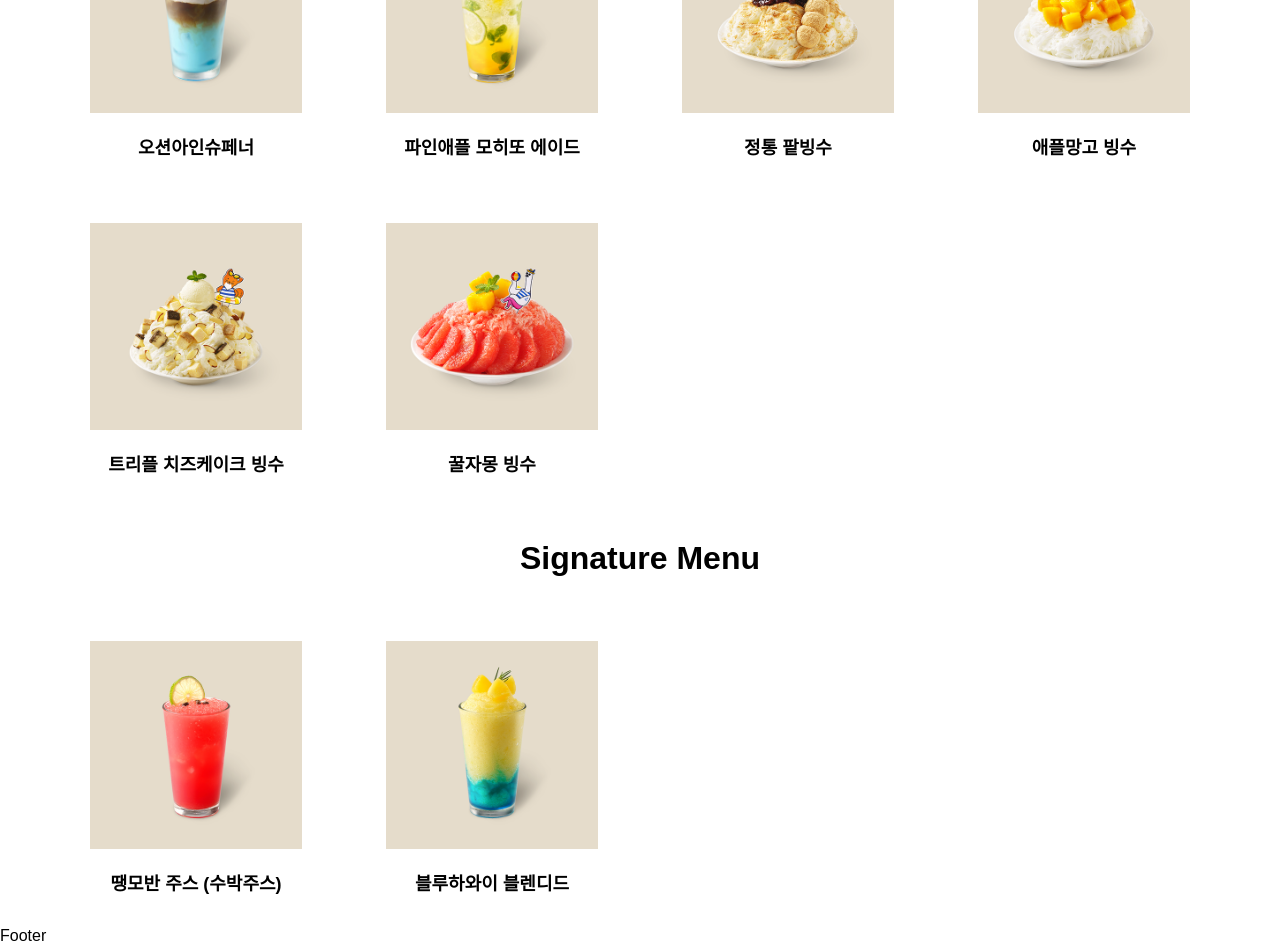
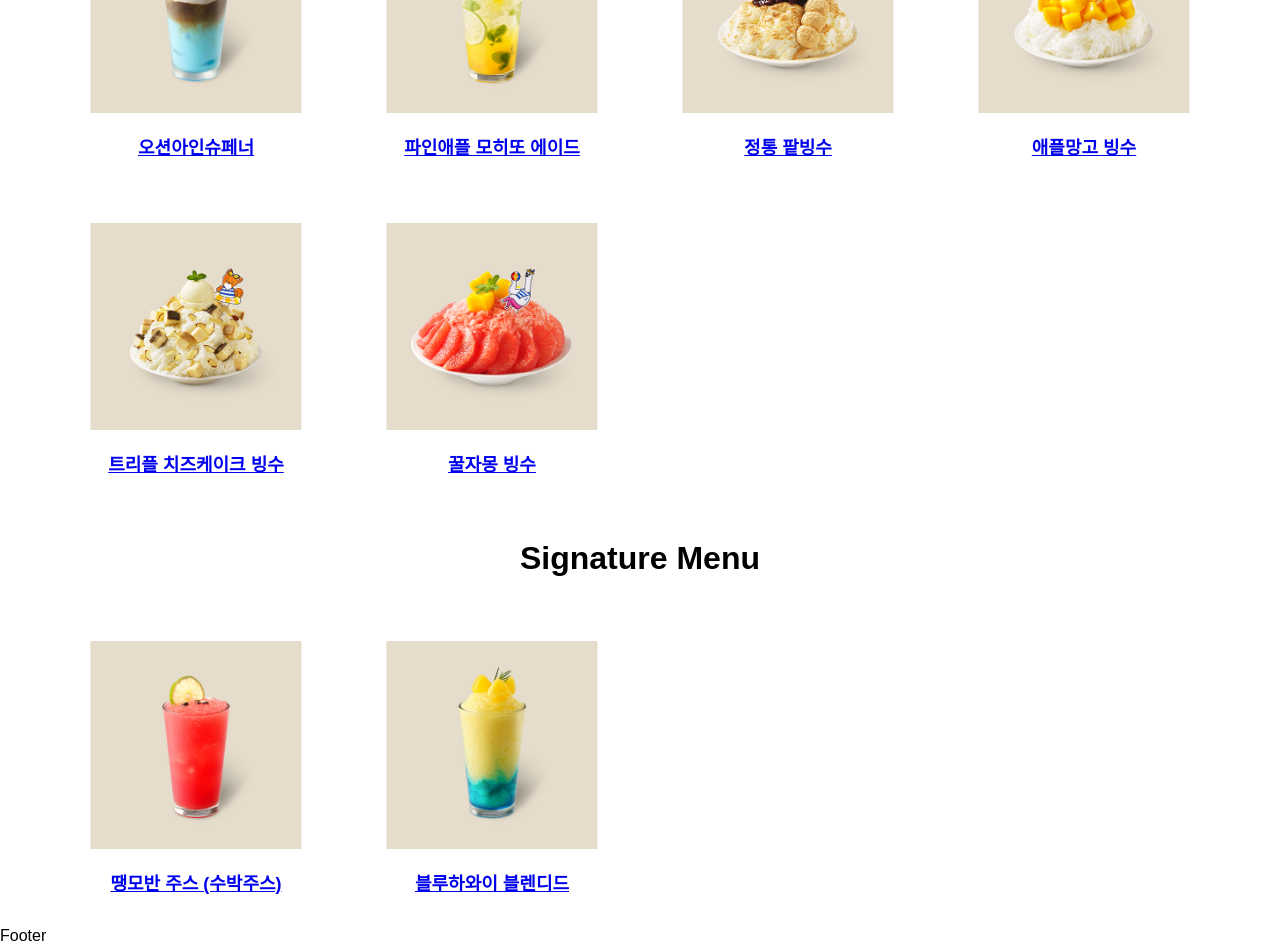
Before and after one commit to pearl0304/CAFE_PROJECT, a React (Create React App) app: page /menu in a window 1280 px wide. Shown: the part 300-1245 px from the top of the page. Built offline with nearby package versions, Linux system fonts and the light colour scheme.

Commit message:
feat: render data in detail List

```diff
--- a/src/App.tsx
+++ b/src/App.tsx
@@ -4,6 +4,7 @@ import { Wrapper } from "./css/App.styled";
 import { Footer } from "./Components/Footer";
 import { Home } from "./pages/Home";
 import { Menu } from "./pages/Menu";
+import { Detail } from "./pages/Detail";
 
 export const App = () => {
   return (
@@ -15,6 +16,9 @@ export const App = () => {
         <Routes>
           <Route path="/menu" element={<Menu />}></Route>
         </Routes>
+        <Routes>
+          <Route path="/detail/:id" element={<Detail />}></Route>
+        </Routes>
         <Footer />
       </Wrapper>
     </Router>
--- /dev/null
+++ b/src/Components/DetailList.tsx
@@ -0,0 +1,15 @@
+import { FC } from "react";
+import { DetailListWrapper } from "../css/DetailList.styled";
+import { MenuListInterface } from "../interfaces/menu.interface";
+
+type Props = {
+  menu: MenuListInterface;
+};
+export const DetailList: FC<Props> = ({ menu }) => {
+  console.log(menu.title);
+  return (
+    <DetailListWrapper>
+      <div>{menu.title}</div>
+    </DetailListWrapper>
+  );
+};
--- /dev/null
+++ b/src/Components/Item.tsx
@@ -0,0 +1,24 @@
+import { FC } from "react";
+import { Link } from "react-router-dom";
+import { MenuListInterface } from "../interfaces/menu.interface";
+import { ItemWrapper } from "../css/Item.styled";
+
+type Props = {
+  item: MenuListInterface;
+};
+export const Item: FC<Props> = ({ item }) => {
+  return (
+    <ItemWrapper>
+      <Link to={`/detail/${item.id}`}>
+        <div className="menu-list">
+          <div className="menu-image">
+            <img src={item.image} alt={item.title}></img>
+          </div>
+          <div className="menu-name">
+            <span>{item.title}</span>
+          </div>
+        </div>
+      </Link>
+    </ItemWrapper>
+  );
+};
--- a/src/Components/MenuList.tsx
+++ b/src/Components/MenuList.tsx
@@ -1,4 +1,5 @@
 import { FC } from "react";
+import { Item } from "./Item";
 import { MenuListWrapper } from "../css/MenuList.styled";
 import { MenuListInterface } from "../interfaces/menu.interface";
 
@@ -6,18 +7,6 @@ type Props = {
   menuList: MenuListInterface[];
 };
 
-const menu = (ele: MenuListInterface) => {
-  return (
-    <div className="menu-list">
-      <div className="menu-image">
-        <img src={ele.image} alt={ele.title}></img>
-      </div>
-      <div className="menu-name">
-        <span>{ele.title}</span>
-      </div>
-    </div>
-  );
-};
 export const MenuList: FC<Props> = ({ menuList }) => {
   return (
     <MenuListWrapper>
@@ -29,7 +18,9 @@ export const MenuList: FC<Props> = ({ menuList }) => {
           <div className="menu-list-box">
             {menuList
               .filter((item) => item.category === "season")
-              .map((ele) => menu(ele))}
+              .map((ele) => (
+                <Item item={ele} />
+              ))}
           </div>
         </div>
         <div className="menu-box" id="signature">
@@ -39,7 +30,9 @@ export const MenuList: FC<Props> = ({ menuList }) => {
           <div className="menu-list-box">
             {menuList
               .filter((item) => item.category === "signature")
-              .map((ele) => menu(ele))}
+              .map((ele) => (
+                <Item item={ele} />
+              ))}
           </div>
         </div>
       </div>
--- /dev/null
+++ b/src/css/DetailList.styled.ts
@@ -0,0 +1,5 @@
+import styled from "styled-components";
+
+export const DetailListWrapper = styled.div`
+  margin-top: 4.5rem;
+`;
--- /dev/null
+++ b/src/css/Item.styled.ts
@@ -0,0 +1,28 @@
+import styled from "styled-components";
+
+export const ItemWrapper = styled.div`
+  .menu-list {
+    margin-left: 50%;
+    transform: translateX(-50%);
+    width: 80%;
+    display: flex;
+    flex-direction: column;
+    gap: 1rem;
+    text-align: center;
+    padding-bottom: 2rem;
+  }
+
+  .menu-list:hover {
+    cursor: pointer;
+  }
+
+  .menu-image img {
+    width: 100%;
+    height: 100%;
+  }
+
+  .menu-name {
+    font-size: 18px;
+    font-weight: bold;
+  }
+`;
--- a/src/css/MenuList.styled.ts
+++ b/src/css/MenuList.styled.ts
@@ -23,34 +23,10 @@ export const MenuListWrapper = styled.div`
     padding-bottom: 2rem;
   }
   .menu-list-box {
-    align-items: center;
     display: grid;
     grid-template-columns: repeat(4, 1fr);
     gap: 2rem;
     place-items: center;
-  }
-
-  .menu-list {
-    width: 80%;
-    display: flex;
-    flex-direction: column;
-    gap: 1rem;
-    text-align: center;
-    padding-bottom: 2rem;
-  }
-
-  .menu-list:hover {
-    cursor: pointer;
-  }
-
-  .menu-image img {
-    width: 100%;
-    height: 100%;
-  }
-
-  .menu-name {
-    font-size: 18px;
-    font-weight: bold;
   }
 
   @media screen and (max-width: 1023px) {
--- /dev/null
+++ b/src/pages/Detail.tsx
@@ -0,0 +1,16 @@
+import { useParams } from "react-router-dom";
+import { Header } from "../Components/Header";
+import { DetailList } from "../Components/DetailList";
+import { MenuListData } from "../database/menuListData";
+
+export const Detail = () => {
+  const { id } = useParams();
+  const data = MenuListData.filter((item) => item.id === id);
+
+  return (
+    <>
+      <Header nav={[]} />
+      <DetailList menu={data[0]} />
+    </>
+  );
+};
```
